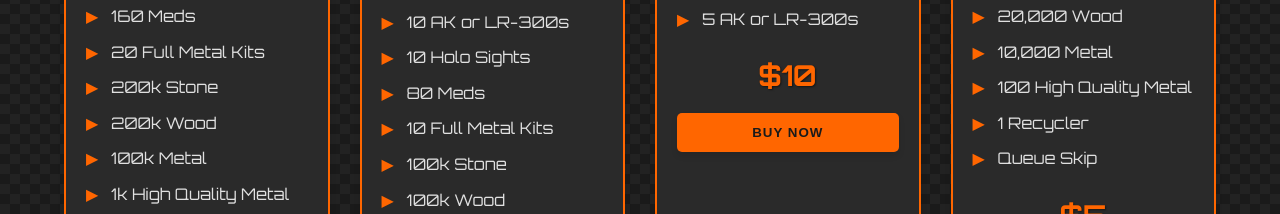
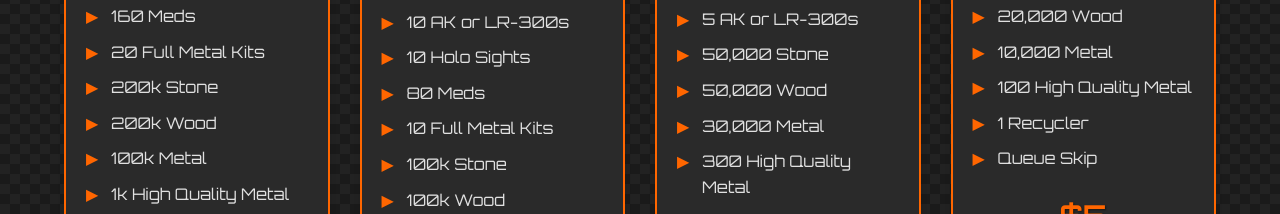
Before and after one commit to mmmACEmmm/SIGMAS-3x-Rust-Server, a plain HTML site: page index.html in a window 1280 px wide. Shown: the part 586-800 px from the top of the page. Drawn offline with Linux system fonts and the light colour scheme.

Commit message:
Update index.html

```diff
--- a/index.html
+++ b/index.html
@@ -261,6 +261,10 @@
                 <ul class="items">
                     <li>50 Meds</li>
                     <li>5 AK or LR-300s</li>
+                    <li>50,000 Stone</li>
+                    <li>50,000 Wood</li>
+                    <li>30,000 Metal</li>
+                    <li>300 High Quality Metal</li>
                 </ul>
                 <div class="price">$10</div>
                 <button class="buy-btn" onclick="openModal('modal3')">Buy Now</button>
```
